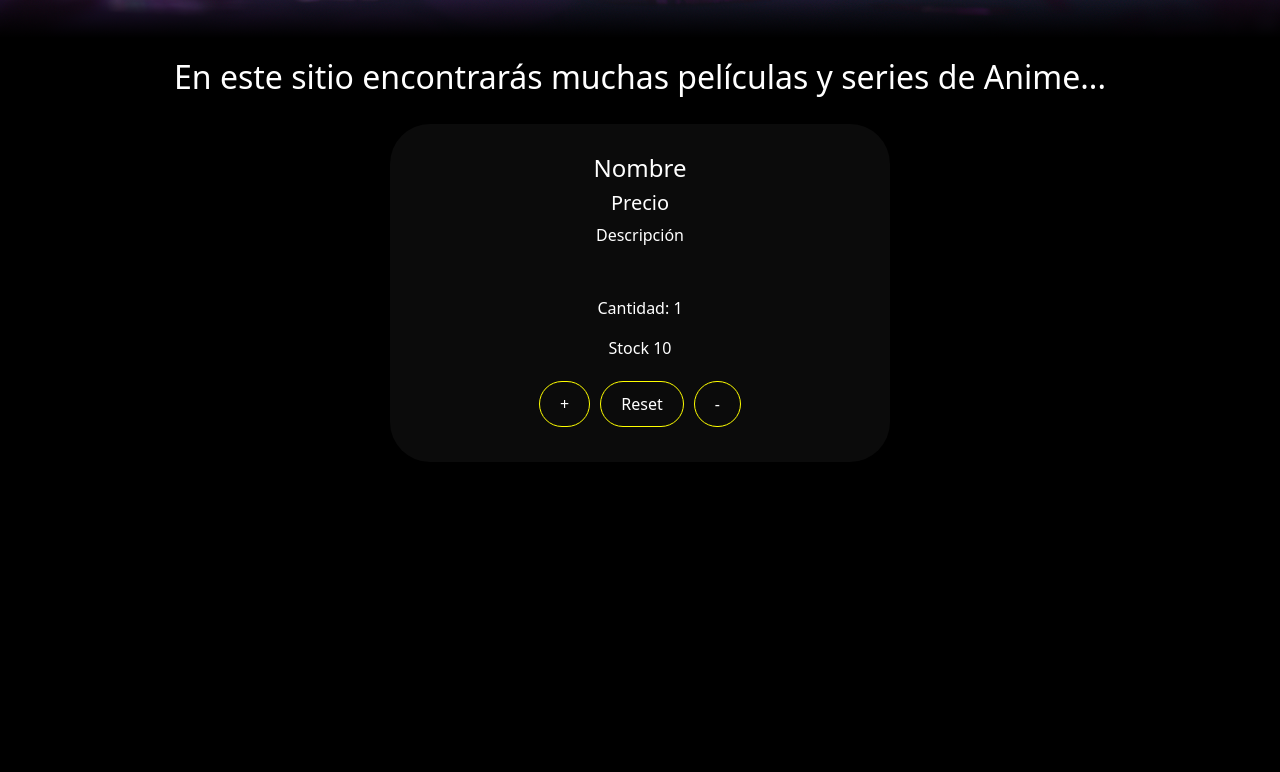
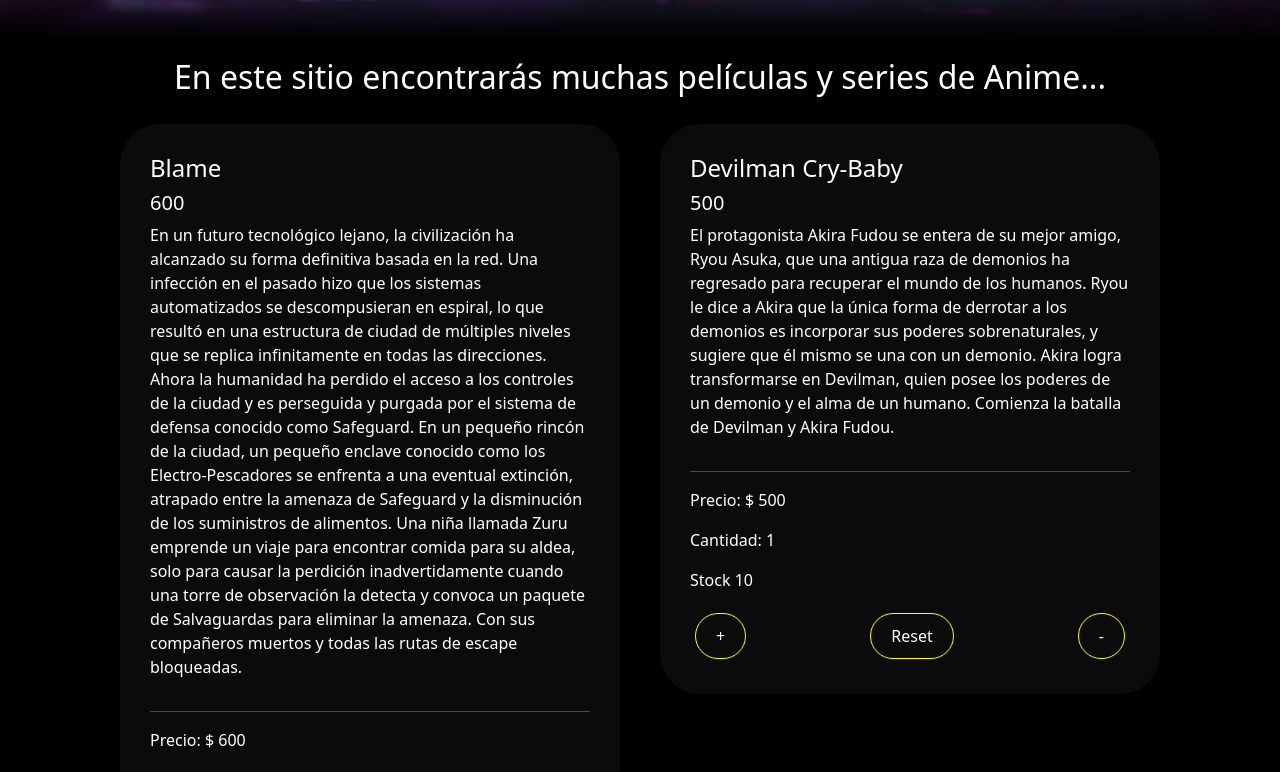
Before and after one commit to maramayo95/tokyo-spirits-react, a React (Create React App) app: page / in a window 1280 px wide. Shown: the part 682-1454 px from the top of the page. Built offline with nearby package versions, Linux system fonts and the light colour scheme.

Commit message:
pasando props a las cards

```diff
--- a/src/components/itemListContainer/ItemListContainer.js
+++ b/src/components/itemListContainer/ItemListContainer.js
@@ -1,16 +1,28 @@
-import React from 'react'
+import {useState, useEffect} from 'react'
 import '../itemListContainer/ItemListContainer.css'
 import ItemCount from './card/ItemCount'
-import helpers from '../../helpers/mock'
+import {getFetch} from '../../helpers/mock'
 
-const itemListContainer = ({greeting}) => {
+const ItemListContainer = ({greeting}) => {
+    const [productos, setProductos] = useState([])
+
+    useEffect(() => {
+        getFetch
+        .then(resp => setProductos(resp))
+        .catch(err => console.log(err))
+        .finally(()=> console.log('Se ejecuta al final'))
+
+    }, [])
+
+
+
     return (
         <>
         <div className="itemListContainer">
             <h2>{greeting}</h2>
+        <div className="cards">
 
-        <div className="cards">
-        <ItemCount  max={10} min={1}/>
+        {productos.map(producto => <ItemCount max={10} min={1} key={producto.id} nombre={producto.name} precio={producto.price} year={producto.year} description={producto.description}/>)}
 
         </div>
 
@@ -24,4 +36,4 @@
     )
 }
 
-export default itemListContainer
+export default ItemListContainer
--- a/src/components/itemListContainer/card/ItemCount.css
+++ b/src/components/itemListContainer/card/ItemCount.css
@@ -2,10 +2,10 @@
  display:flex;
  flex-direction: column;
  justify-content: center;
- align-items: center;
+ align-self: flex-start;
  background-color: rgba(34, 34, 34, 0.349);
  padding:30px;
- min-width: 500px;
+ width: 500px;
  border-radius: 40px;
  margin : 20px;
 
--- a/src/components/itemListContainer/card/ItemCount.js
+++ b/src/components/itemListContainer/card/ItemCount.js
@@ -2,7 +2,7 @@
 import './ItemCount.css'
 
 
-const ItemCount = ({min,max}) => {
+const ItemCount = ({min,max,nombre,precio,year,description}) => {
 
     const [counter, setCounter] =  useState(min);
 
@@ -22,10 +22,11 @@
 
     return (
         <div className="producto">
-            <h4 className="name">Nombre</h4>
-            <h5 className="price">Precio</h5>
-            <p className="description">Descripción</p>
+            <h4 className="name">{nombre}</h4>
+            <h5 className="price">{precio}</h5>
+            <p className="description">{description}</p>
             <hr></hr>
+            <p>Precio: $ {precio}</p>
             <p className="cantidad">Cantidad: {counter}</p>
             <p className="stock">Stock {max}</p>
             <div className="buttons">
--- a/src/helpers/mock.js
+++ b/src/helpers/mock.js
@@ -1,7 +1,6 @@
-import React from 'react';
 
 const productos =[
-    {
+    {   id: 1,
         name : 'Blame',
         img : 'pronto aprenderé a como cargar una imagen',
         year : '2017',
@@ -11,7 +10,7 @@
 
     } ,
 
-    {
+    {   id: 2,
         name : 'Devilman Cry-Baby',
         img : 'comming soon',
         year: '2018',
@@ -20,7 +19,7 @@
         genre: 'Supernatural',
     } ,
 
-    {
+    {   id: 3,
         name : 'Castelvania ',
         img : 'Comming Soon',
         year : 2021,
@@ -29,7 +28,7 @@
         genre : 'Terror',
     } ,
 
-    {
+    {   id: 4,
         name : 'Demon Slayer',
         img : 'Comming Soon',
         year: 2019,
@@ -37,7 +36,7 @@
         description: 'Es el período Taisho en Japón. Tanjiro, un niño de buen corazón que se gana la vida vendiendo carbón vegetal, encuentra a su familia asesinada por un demonio. Para empeorar las cosas, su hermana menor Nezuko, la única superviviente, se ha transformado ella misma en un demonio. Aunque devastado por esta triste realidad, Tanjiro decide convertirse en un "asesino de demonios" para poder convertir a su hermana en un humano y matar al demonio que masacró a su familia.',
     },
 
-    {
+    {   id: 5,
         name: 'My Hero Academia',
         img : 'Comming soon',
         year: 2019,
@@ -45,26 +44,24 @@
         description: '¿Cómo sería el mundo si el 80 por ciento de la población manifestara superpoderes extraordinarios llamados "Quirks" a los cuatro años? ¡Héroes y villanos estarían luchando por todas partes! Convertirse en un héroe significaría aprender a usar su poder, pero ¿adónde iría a estudiar? ¡El Programa Hero de UA High, por supuesto! Pero, ¿qué harías si fueras uno del 20 por ciento que nació sin Quirkless?.El estudiante de secundaria Izuku Midoriya quiere ser un héroe más que nada, pero no tiene ni una pizca de poder en él. Sin posibilidad alguna de entrar en la prestigiosa escuela secundaria UA para héroes en ciernes, su vida se parece cada vez más a un callejón sin salida. Luego, un encuentro con All Might, el héroe más grande de todos, le da la oportunidad de cambiar su destino ...'
     },
 
-    {
+    {   id: 6,
         name : 'Ni no Kuni',
         img: 'Comming Soon',
         year: 2018,
         price: 318,
         decription: 'Basado en la franquicia de videojuegos Ni no Kuni de Level-5. En la historia, Yuu es un estudiante de secundaria, su mejor amigo es Haru y su amiga de la infancia es Kotona. A través de cierto incidente, viajan de un lado a otro entre la realidad y Ni no Kuni. Cuando la vida de Kotona corre peligro, los tres deben tomar "la decisión final".',
     },
-
 ]
 
-console.log(productos)
-
-const mock = () => {
 
 
-    return (
-        <div>
-
-        </div>
-    )
-}
-
-export default mock
+    export const getFetch = new Promise ((resolve,reject)=>{
+         let condition = true;
+         if(condition){
+             setTimeout(()=>{
+                 resolve(productos)
+             }, 3000)
+         } else {
+             reject('error')
+         }
+    })
```
Also changed, not shown: src/components/itemListContainer/ItemListContainer.css (line endings or trailing spaces).
